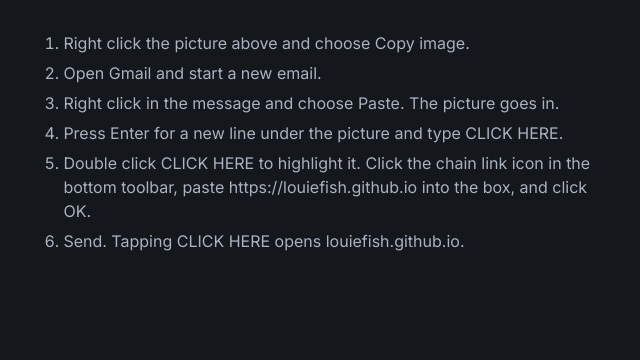
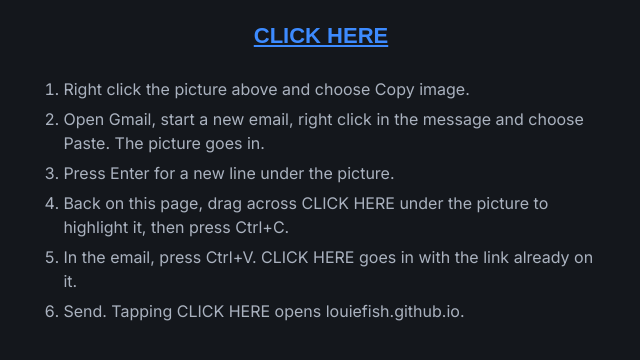
Before and after one commit to LOUIEFISH/louiefish.github.io, a plain HTML site: page share/index.html in a window 1280 px wide. Shown: the part 500-860 px from the top of the page, without its empty margins (319-959 px from the left). Before the commit the page ends 810 px from the top, so only its background shows below. Drawn offline with Linux system fonts and the light colour scheme.

Commit message:
Share page v3: ready-linked CLICK HERE to copy into Gmail
Co-Authored-By: Claude Opus 5.5 <noreply@anthropic.com>
Claude-Session: https://claude.ai/code/session_01Fo58rsnLtQ2jbr4Wor9TX4

```diff
--- a/share/index.html
+++ b/share/index.html
@@ -21,17 +21,20 @@ button:focus-visible{outline:3px solid var(--up);outline-offset:3px}
 #msg{min-height:1.5em;font-weight:600;color:var(--up);margin:0 0 20px}
 ol{text-align:left;color:var(--mute);max-width:560px;margin:28px auto 0;padding-left:1.4em}
 li{margin-bottom:6px}
+.ch{margin:20px 0 0;font:700 22px Arial,sans-serif}
+.ch a{color:#3d8bff;text-decoration:underline}
 </style></head><body>
 <main>
 <a class="home" href="../">RETURN HOME</a>
 <h1>SHARE BY EMAIL</h1>
 <div id="card"><img src="https://louiefish.github.io/og-home.png" width="600" height="315" alt="PCRED BOOKS"></div>
+<p class="ch"><a href="https://louiefish.github.io/">CLICK HERE</a></p>
 <ol>
 <li>Right click the picture above and choose Copy image.</li>
-<li>Open Gmail and start a new email.</li>
-<li>Right click in the message and choose Paste. The picture goes in.</li>
-<li>Press Enter for a new line under the picture and type CLICK HERE.</li>
-<li>Double click CLICK HERE to highlight it. Click the chain link icon in the bottom toolbar, paste https://louiefish.github.io into the box, and click OK.</li>
+<li>Open Gmail, start a new email, right click in the message and choose Paste. The picture goes in.</li>
+<li>Press Enter for a new line under the picture.</li>
+<li>Back on this page, drag across CLICK HERE under the picture to highlight it, then press Ctrl+C.</li>
+<li>In the email, press Ctrl+V. CLICK HERE goes in with the link already on it.</li>
 <li>Send. Tapping CLICK HERE opens louiefish.github.io.</li>
 </ol>
 </main>
```
